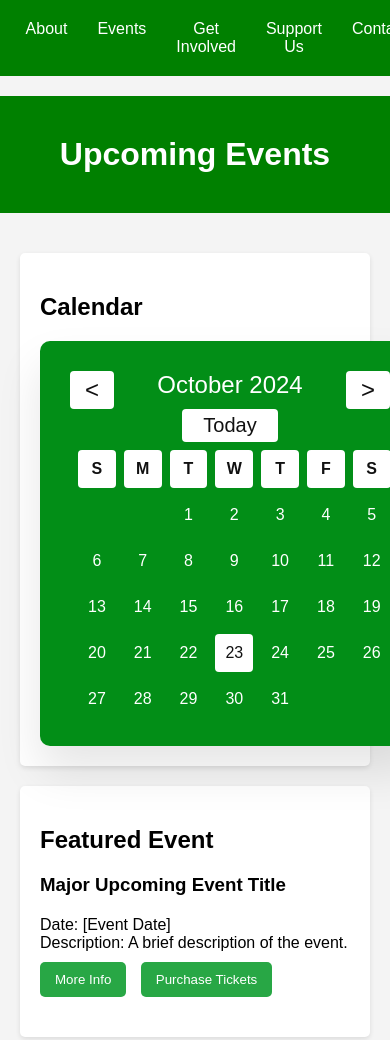
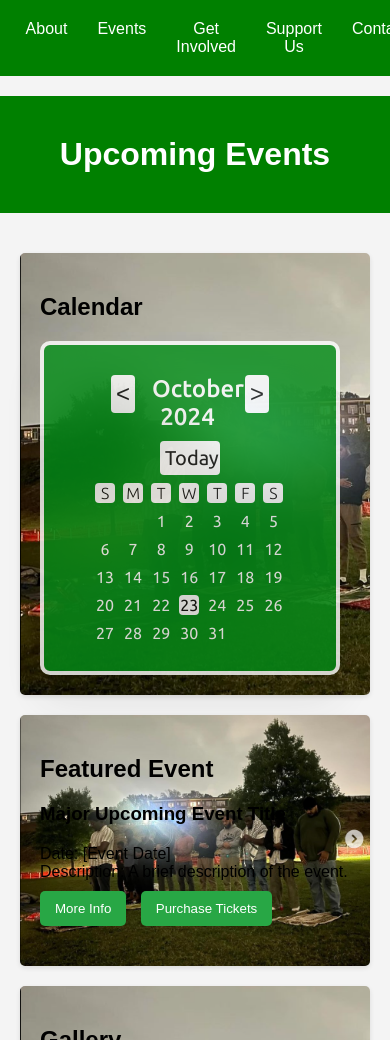
Before and after one commit to ahs4448/SouljasAtl, a plain HTML site: page Events.html in a window 390 px wide. Shown: the top 1040 px of the page. Drawn offline with Linux system fonts and the light colour scheme.

Commit message:
Update events.css

```diff
--- a/events.css
+++ b/events.css
@@ -20,8 +20,12 @@ main {
     padding: 20px;
 }
 
+/* background of card */
 .calendar, .featured-event, .gallery {
-    background: #fff;
+    background-image: url("Slide5.png");
+    background-repeat: no-repeat;
+    background-size: cover;
+    /* background: #fff; */
     padding: 20px;
     margin-bottom: 20px;
     border-radius: 5px;
@@ -80,7 +84,7 @@ footer {
 }
 
 
-/* calendar */
+/* actual calendar */
 
 * {
     margin: 0;
@@ -93,10 +97,12 @@ footer {
 
 
   .container {
+    border: 4px solid white;
     position: relative;
     width: 380px;
+    opacity: 0.8;
     min-height: 400px;
-    background: #028e17;
+    background-image: linear-gradient(to right, rgb(0, 77, 12), rgb(125, 134, 0));
     box-shadow: 0 25px 45px rgba(0, 0, 0, 0.1);
     backdrop-filter: blur(25px);
     border-radius: 10px;
@@ -104,6 +110,10 @@ footer {
     justify-content: center;
     align-items: center;
   }
+
+
+
+
 
   #dycalendar {
     width: 100%;
@@ -117,6 +127,7 @@ footer {
   }
 
   #dycalendar table tr:nth-child(1) td {
+    font-family: "Ubuntu", sans-serif;
     background: #fff;
     color: #111;
     border-radius: 4px;
@@ -124,6 +135,7 @@ footer {
   }
 
   #dycalendar table td {
+    font-family: "Ubuntu", sans-serif;
     color: #fff;
     padding: 10px;
     cursor: pointer;
@@ -174,6 +186,7 @@ footer {
 
   .dycalendar-month-container
     .dycalendar-today-btn {
+        font-family: "Ubuntu", sans-serif;
       margin-top: 10px
   }
 
@@ -195,6 +208,7 @@ footer {
   }
 
   .dycalendar-month-container .dycalendar-span-month-year {
+    font-family: "Ubuntu", sans-serif;
     color: #fff;
     font-size: 1.5em;
     font-weight: 500;
@@ -312,9 +326,10 @@ footer {
     background-color: white;
     border-radius: 10px;
     box-shadow: 0 4px 8px rgba(0, 0, 0, 0.2);
-    width: 300px;
+    width: 280px;
     overflow: hidden;
     position: relative;
+    margin: 5px;
 }
 
 .slideshow-container {
@@ -399,3 +414,126 @@ nav ul li a {
     color: rgb(255, 255, 255);
     text-decoration: none;
 }
+
+/* mobile stuff */
+
+@media only screen and (max-width: 768px) {
+    .container {
+        position: relative;
+        width: 300px;
+        min-height: 300px;
+        background: #028e17;
+        box-shadow: 0 25px 45px rgba(0, 0, 0, 0.1);
+        backdrop-filter: blur(25px);
+        border-radius: 10px;
+        display: flex;
+        justify-content: center;
+        align-items: center;
+      }
+
+
+    #dycalendar {
+        width: 50%;
+        padding: 20px;
+      }
+
+      #dycalendar table {
+        width: 50%;
+        margin-top: 10px;
+        margin-right: 40px;
+        margin-left: -60px;
+        border-spacing: 8px;
+      }
+
+      #dycalendar table tr:nth-child(1) td {
+        background: #fff;
+        color: #111;
+        border-radius: 4px;
+        font-weight: 60;
+      }
+
+      #dycalendar table td {
+        color: #fff;
+        padding: 1px;
+        cursor: pointer;
+        border-radius: 4px;
+      }
+
+      #dycalendar table td:hover {
+        background: #fff;
+        color: #111 !important;
+      }
+
+      .dycalendar-month-container .dycalendar-today-date,
+      .dycalendar-target-date {
+        background: #fff !important;
+        color: #111 !important;
+        border-radius: 8px;
+      }
+
+      .dycalendar-month-container
+        .dycalendar-header
+        .dycalendar-prev-next-btn.prev-btn {
+        background: #fff;
+        color: #111;
+        width: 24px;
+        height: 38px;
+        left: 4px;
+        border-radius: 4px;
+        display: flex;
+        justify-content: center;
+        align-items: center;
+        font-size: 24px;
+      }
+
+      .dycalendar-month-container
+        .dycalendar-header
+        .dycalendar-prev-next-btn.next-btn {
+            transform: translateX(40px);
+        background: #fff;
+        color: #111;
+        width: 24px;
+        height: 38px;
+        right: 4px;
+        border-radius: 4px;
+        display: flex;
+        justify-content: center;
+        align-items: center;
+        font-size: 24px;
+      }
+
+      .dycalendar-month-container
+        .dycalendar-header
+        .dycalendar-prev-next-btn.prev-btn {
+        transform: translateX(-40px);
+        background: #fff;
+        color: #111;
+        width: 24px;
+        height: 38px;
+        right: 4px;
+        border-radius: 4px;
+        display: flex;
+        justify-content: center;
+        align-items: center;
+        font-size: 24px;
+      }
+
+      .dycalendar-month-container
+        .dycalendar-today-btn {
+          margin-top: 10px
+      }
+
+      .dycalendar-month-container
+        .dycalendar-today-btn
+        .today-btn {
+        background: #fff;
+        color: #111;
+        display: inline-block;
+        width: 70%;
+        border-radius: 4px;
+        justify-content: center;
+        font-size: 20px;
+        padding: 5px;
+      }
+
+}
```
